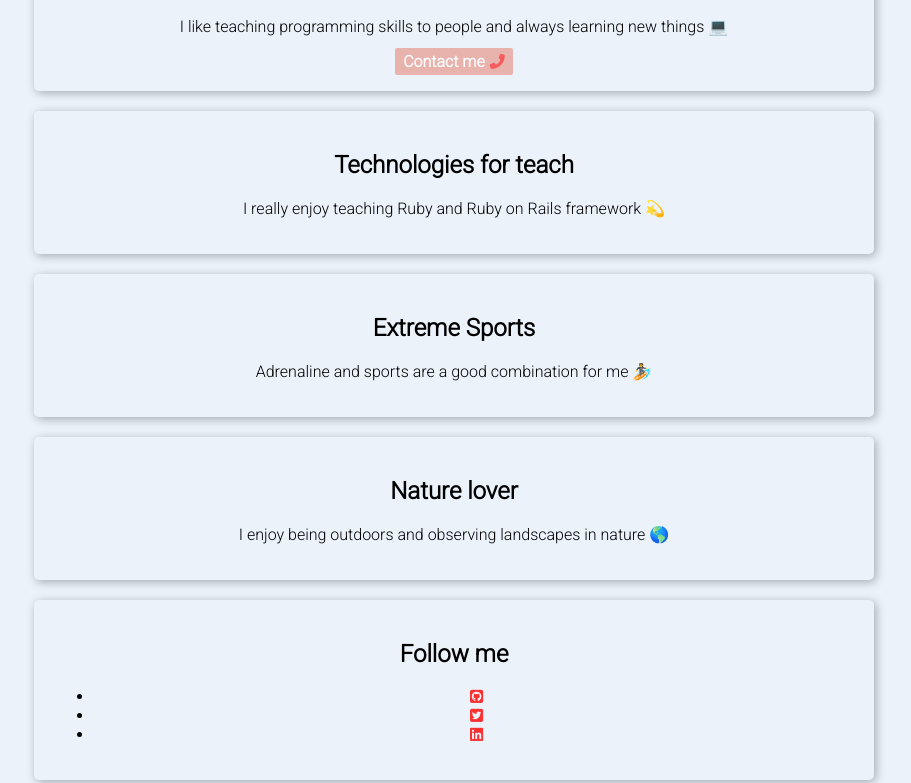
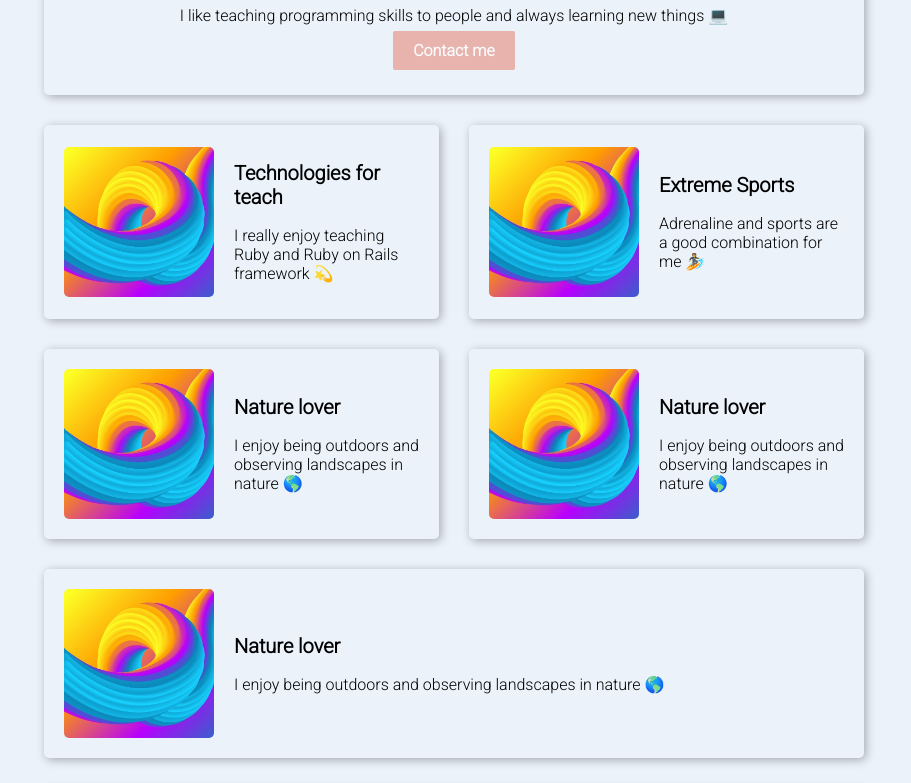
Before and after one commit to mauriciomas77/profile_course, a plain HTML site: page index.html in a window 1280 px wide. Shown: the part 344-1127 px from the top of the page, without its empty margins (186-1097 px from the left). Drawn offline with Linux system fonts and the light colour scheme.

Commit message:
clase 3 done

```diff
--- /dev/null
+++ b/css/components/avatar.css
@@ -0,0 +1,6 @@
+.avatar {
+  width: 200px;
+  border-radius: 50%;
+  opacity: 0.8;
+  border: 4px solid rgba(30,30,30,0.6);
+}
--- /dev/null
+++ b/css/components/banner.css
@@ -0,0 +1,15 @@
+.banner {
+  border-radius: 5px;
+  padding: 35px;
+  text-align: center;
+  margin: 25px 0px;
+  margin: 15px;
+}
+
+.banner h1 {
+  font-size: 26px;
+}
+
+.banner a {
+  margin-top: 10px;
+}
--- /dev/null
+++ b/css/components/button.css
@@ -0,0 +1,13 @@
+#btn-action {
+  text-decoration: none;
+  background-color: #E8998D;
+  padding: 10px 20px;
+  border-radius: 2px;
+  opacity: 0.7;
+  color: white;
+  font-weight: bold;
+}
+
+#btn-action:hover {
+  opacity: 1;
+}
--- /dev/null
+++ b/css/components/card.css
@@ -0,0 +1,29 @@
+.card {
+  display: flex;
+  align-items: center;
+  justify-content: space-between;
+  border-radius: 5px;
+  padding: 20px;
+  flex-basis: 200px;
+  flex-grow: 1;
+  margin: 15px;
+}
+
+.card img {
+  width: 150px;
+  border-radius: 5px;
+}
+
+.card div {
+  flex-grow: 1;
+  margin-left: 20px;
+}
+
+.card h2 {
+  font-size: 20px;
+}
+
+.cards {
+  display: flex;
+  flex-wrap: wrap;
+}
--- /dev/null
+++ b/css/components/container.css
@@ -0,0 +1,22 @@
+.container {
+  margin: 20px auto;
+  width: 850px;
+}
+
+@media (max-width: 960px) {
+  .container {
+    width: 700px;
+  }
+}
+
+@media (max-width: 720px) {
+  .container {
+    width: 500px;
+  }
+}
+
+@media (max-width: 540px) {
+  .container {
+    width: 300px;
+  }
+}
--- /dev/null
+++ b/css/components/footer.css
@@ -0,0 +1,19 @@
+.footer i {
+  font-size: 32px;
+  color: red;
+  opacity: 0.8;
+}
+
+.footer {
+  list-style: none;
+  padding-left: 0px;
+}
+
+.footer li {
+  display: inline;
+  margin: 10px;
+}
+
+.footer i:hover {
+  color: black;
+}
--- /dev/null
+++ b/css/components/shadow.css
@@ -0,0 +1,7 @@
+.shadowable {
+  box-shadow: 2px 2px 10px rgba(0,0,0,0.3);
+}
+
+.shadowable:hover {
+  box-shadow: 2px 2px 10px rgba(0,0,0,0.7);
+}
--- /dev/null
+++ b/css/style.css
@@ -0,0 +1,30 @@
+@import url('https://fonts.googleapis.com/css2?family=Roboto:wght@300&family=Rowdies&display=swap');
+
+
+@import url("components/container.css");
+@import url("components/footer.css");
+@import url("components/banner.css");
+@import url("components/button.css");
+@import url("components/avatar.css");
+@import url("components/card.css");
+@import url("components/shadow.css");
+
+body {
+  background-color: #EBF2FA;
+  font-family: 'Roboto', sans-serif;
+}
+
+h1 {
+  color: #679436;
+  font-size: 34px;
+  letter-spacing: 3px;
+  font-family: 'Rowdies', cursive;
+}
+
+h2 {
+  font-weight: 700;
+}
+
+a {
+  text-decoration: none;
+}
--- a/index.html
+++ b/index.html
@@ -5,37 +5,60 @@
     <meta charset="UTF-8">
     <meta name="description" value="My landing page">
     <script src="https://kit.fontawesome.com/9f4b4fa4bc.js" crossorigin="anonymous"></script>
-    <link rel="stylesheet" href="style.css">
-    <link rel="preconnect" href="https://fonts.googleapis.com">
-    <link rel="preconnect" href="https://fonts.gstatic.com" crossorigin>
-    <link href="https://fonts.googleapis.com/css2?family=Roboto:wght@300&family=Rowdies&display=swap" rel="stylesheet">
+    <link rel="stylesheet" href="css/style.css">
   </head>
   <body>
-    <div>
+    <div class="container">
+      <div class="banner shadowable">
         <h1>Hello, my name is Mauricio 👨‍💻</h1>
-      <img src="images/profile.jpeg" alt="No se pudo cargar la imagen">
+        <img class="avatar" src="images/profile.jpeg" alt="No se pudo cargar la imagen">
         <p>I like teaching programming skills to people and always learning new things 💻</p>
-      <a href="http://www.google.com" id="btn-action">Contact me<i class="fas fa-phone-alt"></i></a>
+        <a href="http://www.google.com" id="btn-action">Contact me</a>
       </div>
 
+      <div class="cards">
+        <div class="card shadowable">
+          <img src="images/card-image.jpeg" alt="Card image">
           <div>
             <h2>Technologies for teach</h2>
             <p>I really enjoy teaching Ruby and Ruby on Rails framework 💫</p>
           </div>
+        </div>
 
+        <div class="card shadowable">
+          <img src="images/card-image.jpeg" alt="Card image">
           <div>
             <h2>Extreme Sports</h2>
             <p>Adrenaline and sports are a good combination for me 🏄‍</p>
           </div>
+        </div>
 
+        <div class="card shadowable">
+          <img src="images/card-image.jpeg" alt="Card image">
           <div>
             <h2>Nature lover</h2>
             <p>I enjoy being outdoors and observing landscapes in nature 🌎‍</p>
           </div>
+        </div>
+        <div class="card shadowable">
+          <img src="images/card-image.jpeg" alt="Card image">
+          <div>
+            <h2>Nature lover</h2>
+            <p>I enjoy being outdoors and observing landscapes in nature 🌎‍</p>
+          </div>
+        </div>
+        <div class="card shadowable">
+          <img src="images/card-image.jpeg" alt="Card image">
+          <div>
+            <h2>Nature lover</h2>
+            <p>I enjoy being outdoors and observing landscapes in nature 🌎‍</p>
+          </div>
+        </div>
+      </div>
 
-    <div>
+      <div class="banner shadowable">
         <h2>Follow me</h2>
-      <ul>
+        <ul class="footer">
           <li>
             <a href="http://www.github.com/mauriciomas77" target="_blank">
               <i class="fab fa-github-square"></i>
@@ -53,5 +76,6 @@
           </li>
         </ul>
       </div>
+    </div>
   </body>
 </html>
--- a/style.css
+++ /dev/null
@@ -1,56 +0,0 @@
-body {
-  background-color: #EBF2FA;
-  font-family: 'Roboto', sans-serif;
-}
-
-h1 {
-  color: #679436;
-  font-size: 36px;
-  letter-spacing: 3px;
-  font-family: 'Rowdies', cursive;
-}
-
-h2 {
-  font-weight: 700;
-}
-
-img {
-  width: 200px;
-  border-radius: 50%;
-  opacity: 0.8;
-  border: 4px solid rgba(30,30,30,0.6);
-}
-
-#btn-action {
-  text-decoration: none;
-  background-color: #E8998D;
-  padding: 4px 8px;
-  border-radius: 2px;
-  opacity: 0.7;
-  color: white;
-  font-weight: bold;
-}
-
-#btn-action:hover {
-  opacity: 1;
-}
-
-div {
-  border-radius: 5px;
-  width: 800px;
-  margin: 20px auto;
-  padding: 20px;
-  text-align: center;
-  box-shadow: 2px 2px 10px rgba(0,0,0,0.3);
-}
-
-div:hover {
-  box-shadow: 2px 2px 10px rgba(0,0,0,0.7);
-}
-
-i {
-  font-size: 15px;
-  color: red;
-  opacity: 0.8;
-  margin-left: 5px;
-}
```
Also changed, not shown: images/card-image.jpeg (added). Lines whose indentation alone changed are shown as unchanged.
